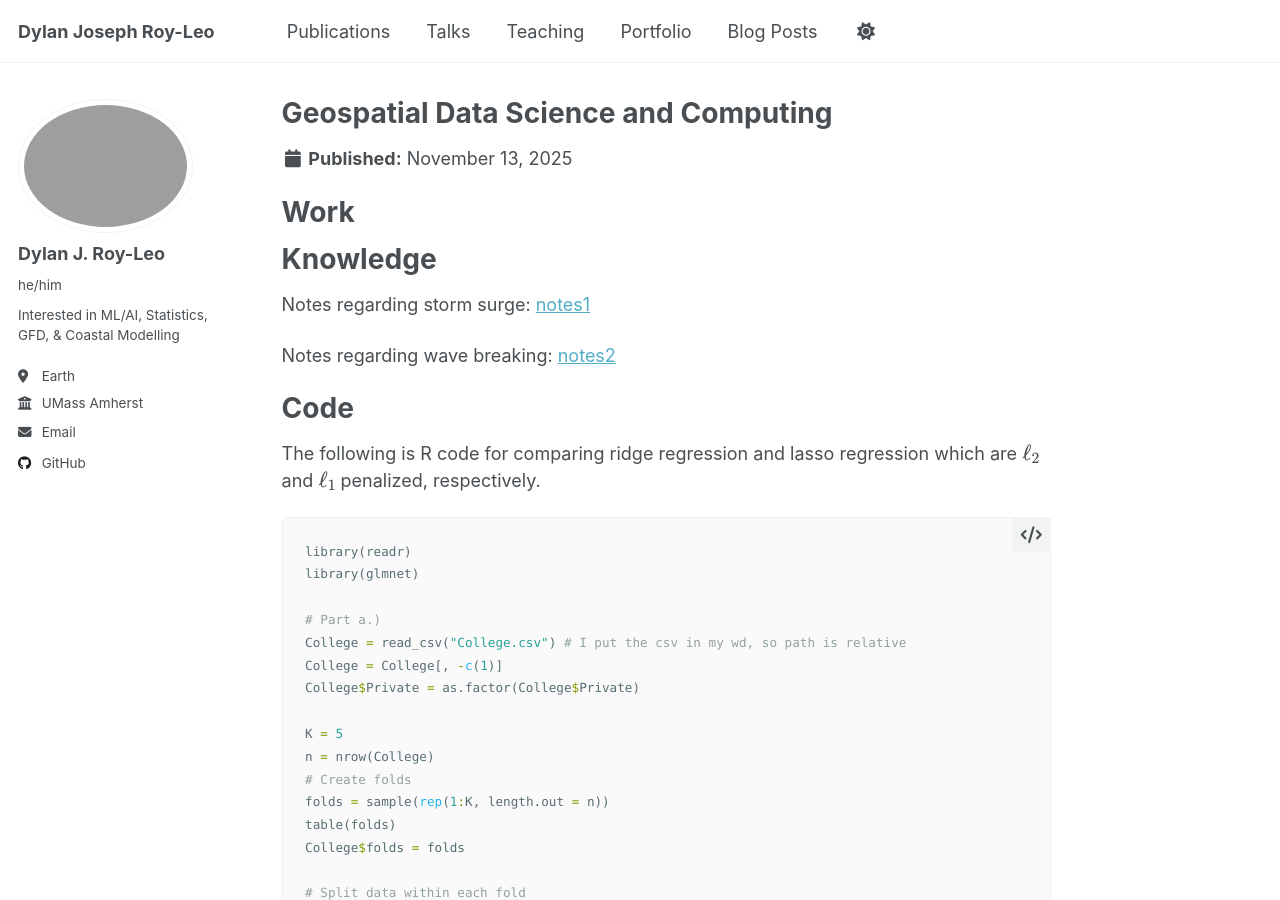
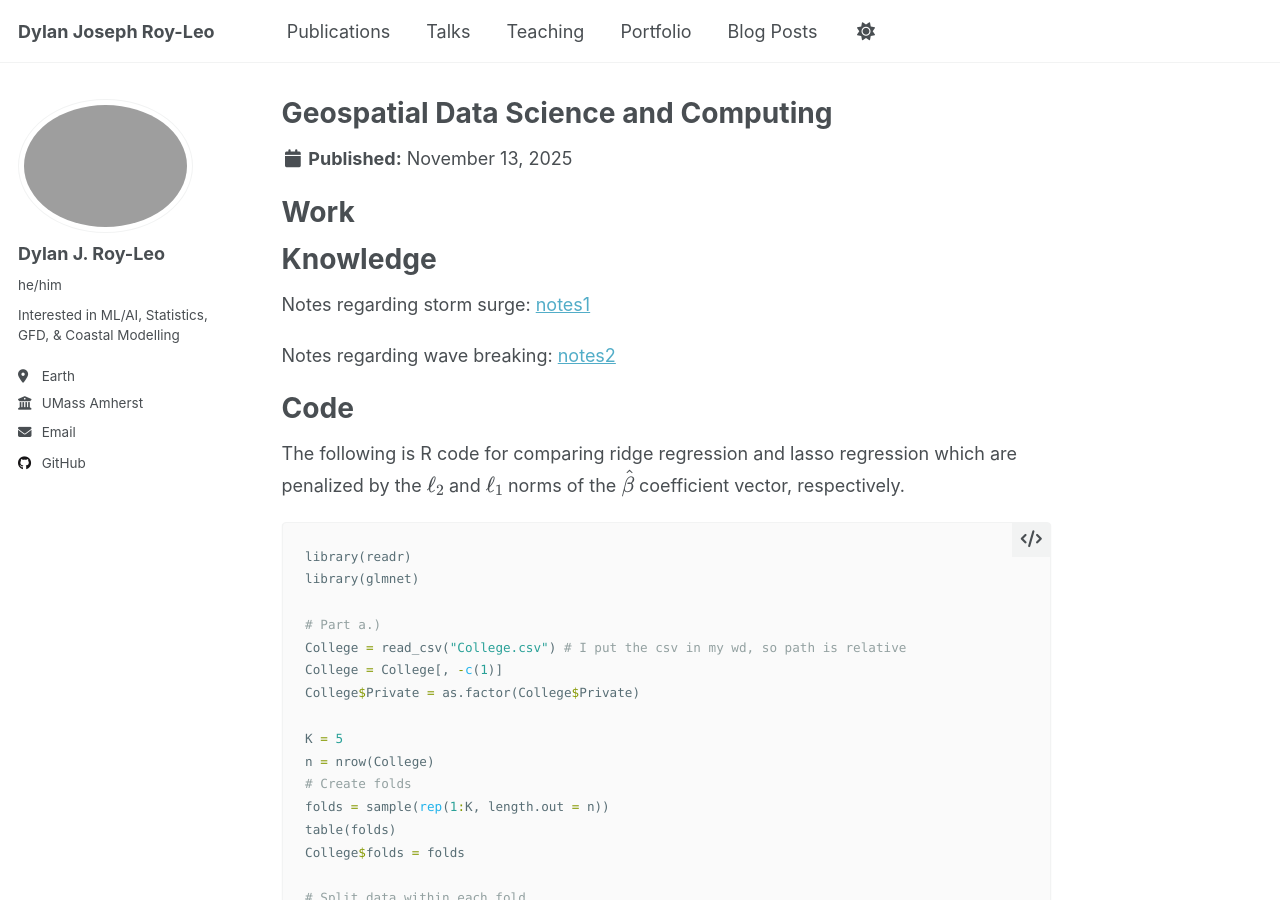
Before and after one commit to dylroy/dylroy.github.io, a Jekyll site: the page built from _portfolio/portfolio-1.md, in a window 1280 px wide and 900 px high. Built offline with Jekyll 4.4.1, drawn with Linux system fonts in a browser that asks for light colours; a script that is not in the unit is left out.

Commit message:
Updated some LaTeX

```diff
--- a/_portfolio/portfolio-1.md
+++ b/_portfolio/portfolio-1.md
@@ -19,7 +19,7 @@ Notes regarding wave breaking:
 
 # Code
 
-The following is R code for comparing ridge regression and lasso regression which are $$ \ell_2 $$ and $$ \ell_1 $$ penalized, respectively.
+The following is R code for comparing ridge regression and lasso regression which are penalized by the $$ \ell_2 $$ and $$ \ell_1 $$ norms of the $$\hat{\mathbf{\beta}}$$ coefficient vector, respectively.
 
 ~~~ r
 library(readr)
```
